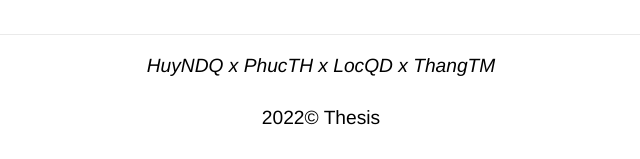
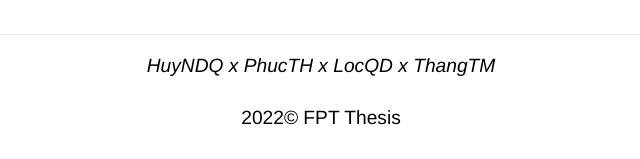
Before and after one commit to covid-vdas/mafia-api, a Django app: page / in a window 1280 px wide. Shown: the part 641-800 px from the top of the page, without its empty margins (319-959 px from the left). Run offline with Django 3.2, Linux system fonts and the light colour scheme; parts of the project's set-up code (start-up, migrations or seed data) failed here and were passed over.

Commit message:
add Layout

```diff
--- a/templates/index.html
+++ b/templates/index.html
@@ -105,7 +105,7 @@
     <footer>
 
             <p style="font-style: italic">HuyNDQ x PhucTH x LocQD x ThangTM</p>
-         <p>2022&copy; Thesis</p>
+         <p>2022&copy; FPT Thesis</p>
         </footer>
 </div>
 </body>
```
